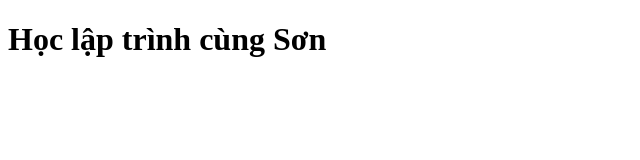
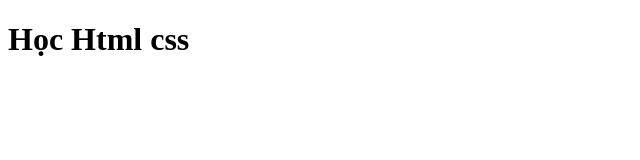
Before and after one commit to Truong-Cong-Son/Learn-Programming, a plain HTML site: page index.html in a window 1280 px wide. Shown: the whole page, without its empty margins (0-640 px from the left). Drawn offline with Linux system fonts and the light colour scheme.

Commit message:
first code

```diff
--- a/index.html
+++ b/index.html
@@ -6,6 +6,6 @@
     <title>Document</title>
 </head>
 <body>
-    <h1>Học lập trình cùng Sơn</h1>
+    <h1>Học Html css</h1>
 </body>
 </html>
```
